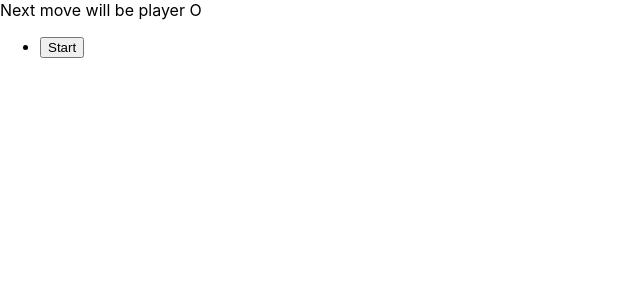
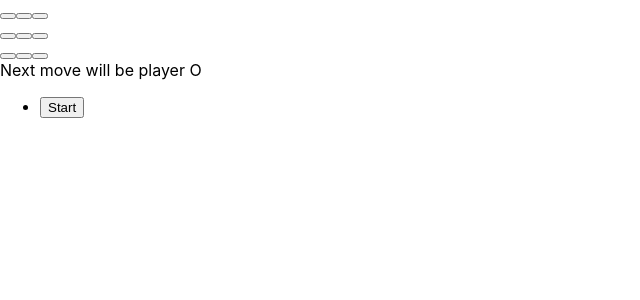
Before and after one commit to MichalWds/tic-tac-toe, a React (Create React App) app: page /game in a window 1280 px wide. Shown: the top 300 px of the page, without its empty margins (0-640 px from the left). Built offline with nearby package versions, Linux system fonts and the light colour scheme.

Commit message:
Preparing 9 buttons (squares) as a part of board game.

```diff
--- a/src/components/Board.js
+++ b/src/components/Board.js
@@ -1,9 +1,53 @@
 import React from 'react';
+import Square from "./Square";
 
 
-export default function Board() {
+export default function Board(props) {
     return (
-        <div>
+        <div className="board">
+            <div>
+                <Square
+                     // onClick na klikniecie uzyje onClicka dla id = 0
+                    value={props.squares[0]}
+                    onClick={() => props.onClick(0)}>
+                </Square>
+                <Square
+                    value={props.squares[1]}
+                    onClick={() => props.onClick(1)}>
+                </Square>
+                <Square
+                    value={props.squares[2]}
+                    onClick={() => props.onClick(2)}>
+                </Square>
+            </div>
+            <div>
+                <Square
+                    value={props.squares[3]}
+                    onClick={() => props.onClick(3)}>
+                </Square>
+                <Square
+                    value={props.squares[4]}
+                    onClick={() => props.onClick(4)}>
+                </Square>
+                <Square
+                    value={props.squares[5]}
+                    onClick={() => props.onClick(5)}>
+                </Square>
+            </div>
+            <div>
+                <Square
+                    value={props.squares[6]}
+                    onClick={() => props.onClick(6)}>
+                </Square>
+                <Square
+                    value={props.squares[7]}
+                    onClick={() => props.onClick(7)}>
+                </Square>
+                <Square
+                    value={props.squares[8]}
+                    onClick={() => props.onClick(8)}>
+                </Square>
+            </div>
         </div>
     )
 }
--- a/src/components/Game.js
+++ b/src/components/Game.js
@@ -10,10 +10,14 @@ export default function Game() {
             <button> Start</button>
         </li>
     )
+
+    const Squares =  Array(9).fill(null);
+
+
     return (
         <div>
             <div className="board-game">
-                <Board> </Board>
+                <Board squares={Squares}> </Board>
             </div>
 
                 <div className="info-game">
--- a/src/components/Square.js
+++ b/src/components/Square.js
@@ -1,9 +1,10 @@
 import React from 'react';
 
 
-export default function Square() {
+export default function Square(props) {
     return (
-        <div>
-        </div>
+        <button className="button" onClick={props.onClick}>
+            {props.value}
+        </button>
     )
 }
```
